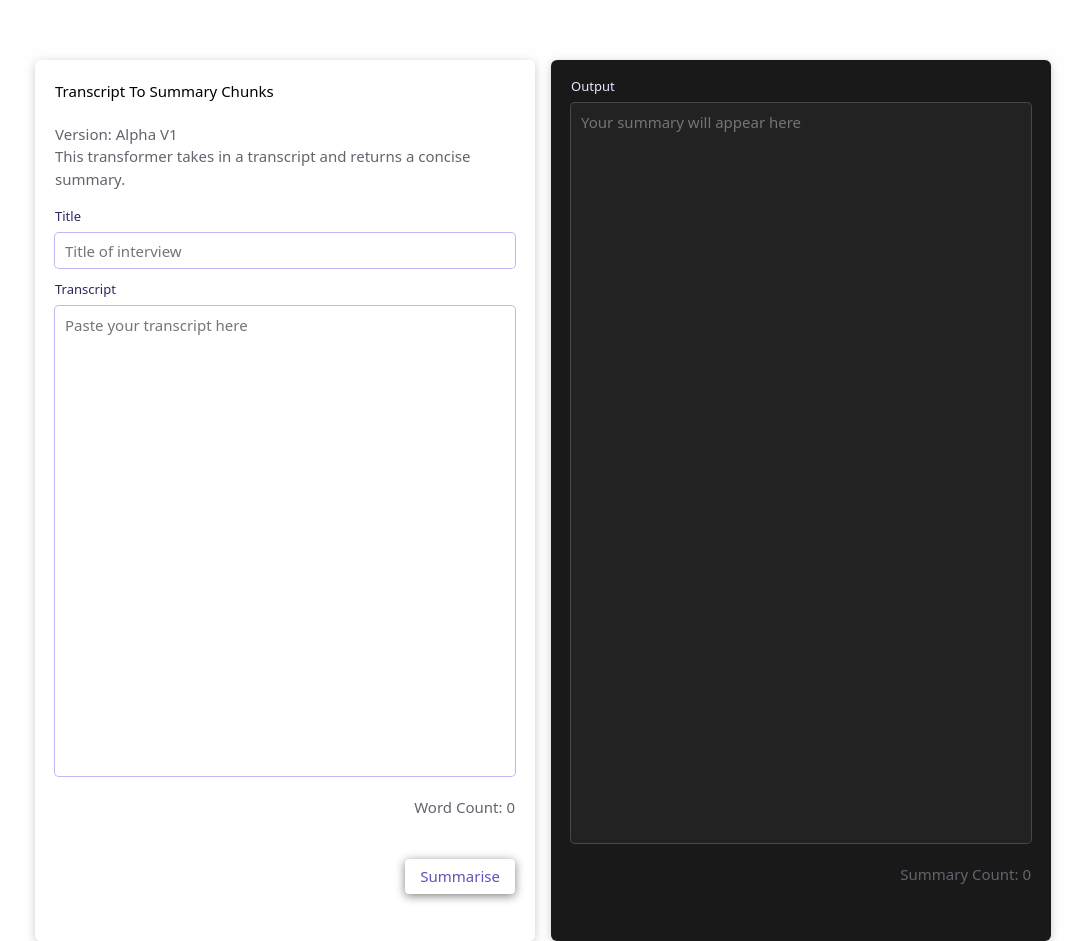
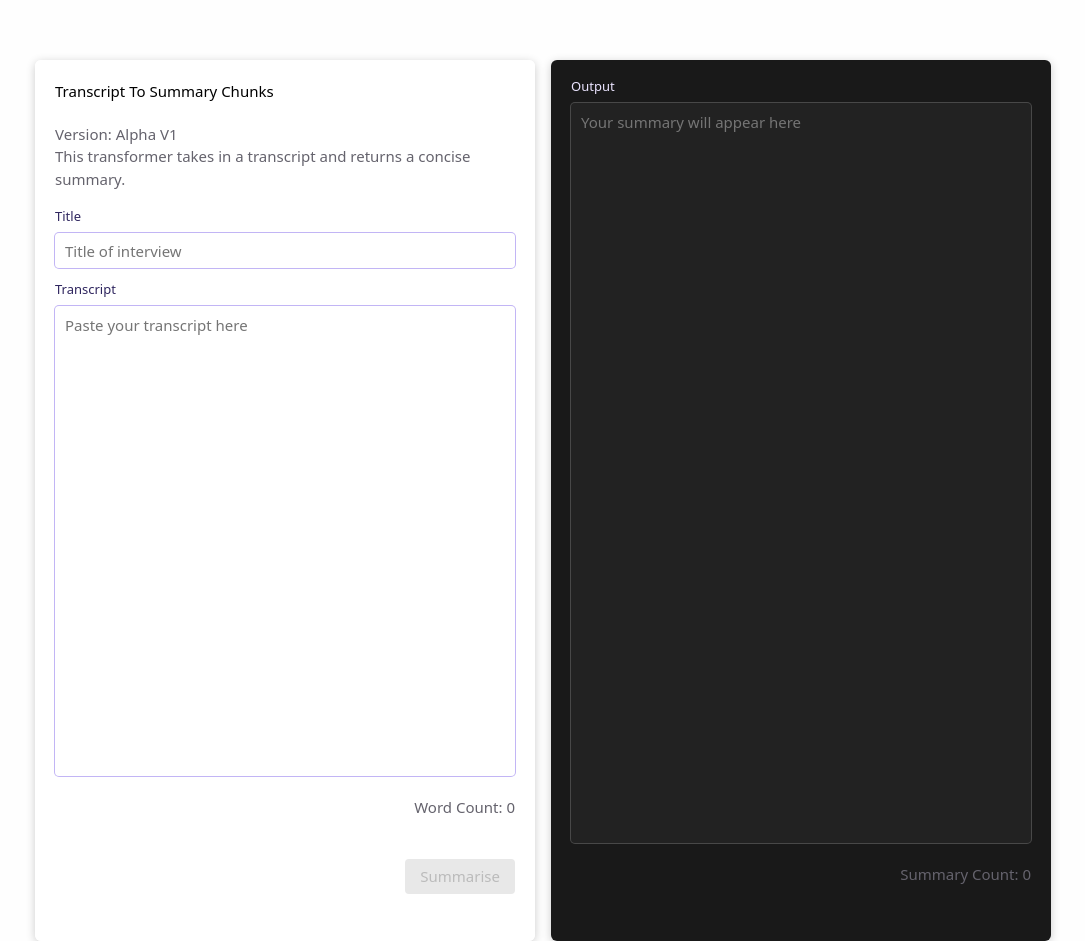
Before and after one commit to jonathanquaade/trancript-to-summaryChunks-frontend-alpha, a Next.js app: page / in a window 1280 px wide. Shown: the whole page, without its empty margins (97-1182 px from the left). Built offline with nearby package versions, Linux system fonts and the light colour scheme.

Commit message:
set button states

```diff
--- a/pages/index.tsx
+++ b/pages/index.tsx
@@ -73,20 +73,24 @@ const Button = styled('button', {
   lineHeight: 1,
   fontWeight: 500,
   height: 35,
-
   variants: {
     variant: {
-      violet: {
+      active: {
         backgroundColor: 'white',
         color: violet.violet11,
         boxShadow: `0 2px 10px ${blackA.blackA7}`,
-        '&:hover': { backgroundColor: mauve.mauve3 },
+        '&:hover': { backgroundColor: mauve.mauve3, cursor: 'pointer' },
         '&:focus': { boxShadow: `0 0 0 2px black` },
+      },
+      disabled: {
+        backgroundColor: gray.gray4,
+        color: gray.gray8,
+        '&:focus': { boxShadow: `0 0 0 2px black` }
       },
       green: {
         backgroundColor: green.green4,
         color: green.green11,
-        '&:hover': { backgroundColor: green.green5 },
+        '&:hover': { backgroundColor: green.green5, cursor: 'pointer' },
         '&:focus': { boxShadow: `0 0 0 2px ${green.green7}` },
       },
     },
@@ -176,25 +180,30 @@ const Home: NextPage = () => {
   const initialState = { title: "", transcript: "", summary: "" }
   const [data, setData] = useState(initialState)
 
+  const [buttonText, setButtonText] = useState("Summarise");
+  const changeText = (text) => setButtonText(text);
+
+
   const updateState = (type: string, value: string) => {
     setData((data) => ({ ...data, [type]: value }))
   }
 
   const submitData = async (e) => {
+    changeText("Loading..")
     let result: object
     let summaryString: string
     e.preventDefault()
 
-    await axios(`${BACKEND_API}/v1`, {
-      method: "get",
-      headers: {
-        "Content-Type": "application/json",
-      },
-    }).then((response) => {
-      console.log(response);
-    }, (error) => {
-      console.log(error);
-    });
+    // await axios(`${BACKEND_API}/v1`, {
+    //   method: "get",
+    //   headers: {
+    //     "Content-Type": "application/json",
+    //   },
+    // }).then((response) => {
+    //   console.log(response);
+    // }, (error) => {
+    //   console.log(error);
+    // });
 
     console.log(data.transcript)
 
@@ -211,6 +220,7 @@ const Home: NextPage = () => {
       console.log(result)
       // console.log(result)
       updateState("summary", summaryString)
+      changeText("Summarise")
 
     }, (error) => {
       console.log('error', error);
@@ -250,7 +260,9 @@ const Home: NextPage = () => {
                     </Flex>
                   </Fieldset>
                   <Flex css={{ marginTop: 20, justifyContent: 'flex-end' }}>
-                    <Button type="submit" variant="violet">Summarise</Button>
+                    <Button type="submit" variant={data.transcript.length ? 'active' : 'disabled'}
+                      disabled={!data.transcript.length || buttonText == 'Loading..'}
+                      value={data.summary}>{buttonText}</Button>
                   </Flex>
                 </form>
               </Box>
@@ -260,7 +272,7 @@ const Home: NextPage = () => {
             <InnerContainer variant="dark">
               <Fieldset>
                 <Label variant="dark" htmlFor="summary">Output</Label>
-                <TextArea variant="dark" id="summary" name="summary" type="text" placeholder="Your summary will appear here" disabled={!data.transcript.length} value={data.summary} />
+                <TextArea variant="dark" id="summary" name="summary" placeholder="Your summary will appear here" disabled={!data.summary.length} value={data.summary} />
                 <Flex css={{ marginTop: 20, justifyContent: 'flex-end' }}>
                   <Text>Summary Count: {data.summary.length}</Text>
                 </Flex>
```
